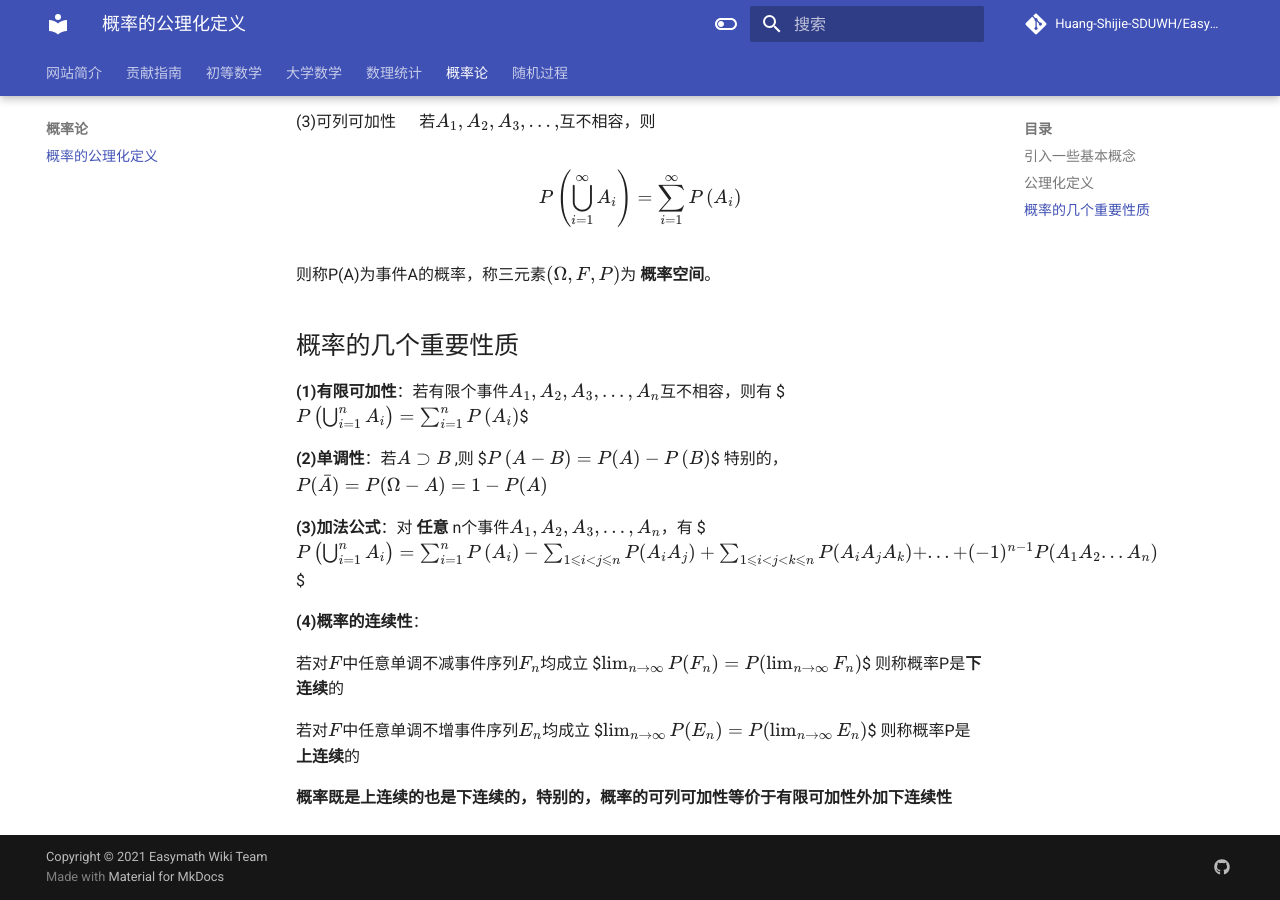
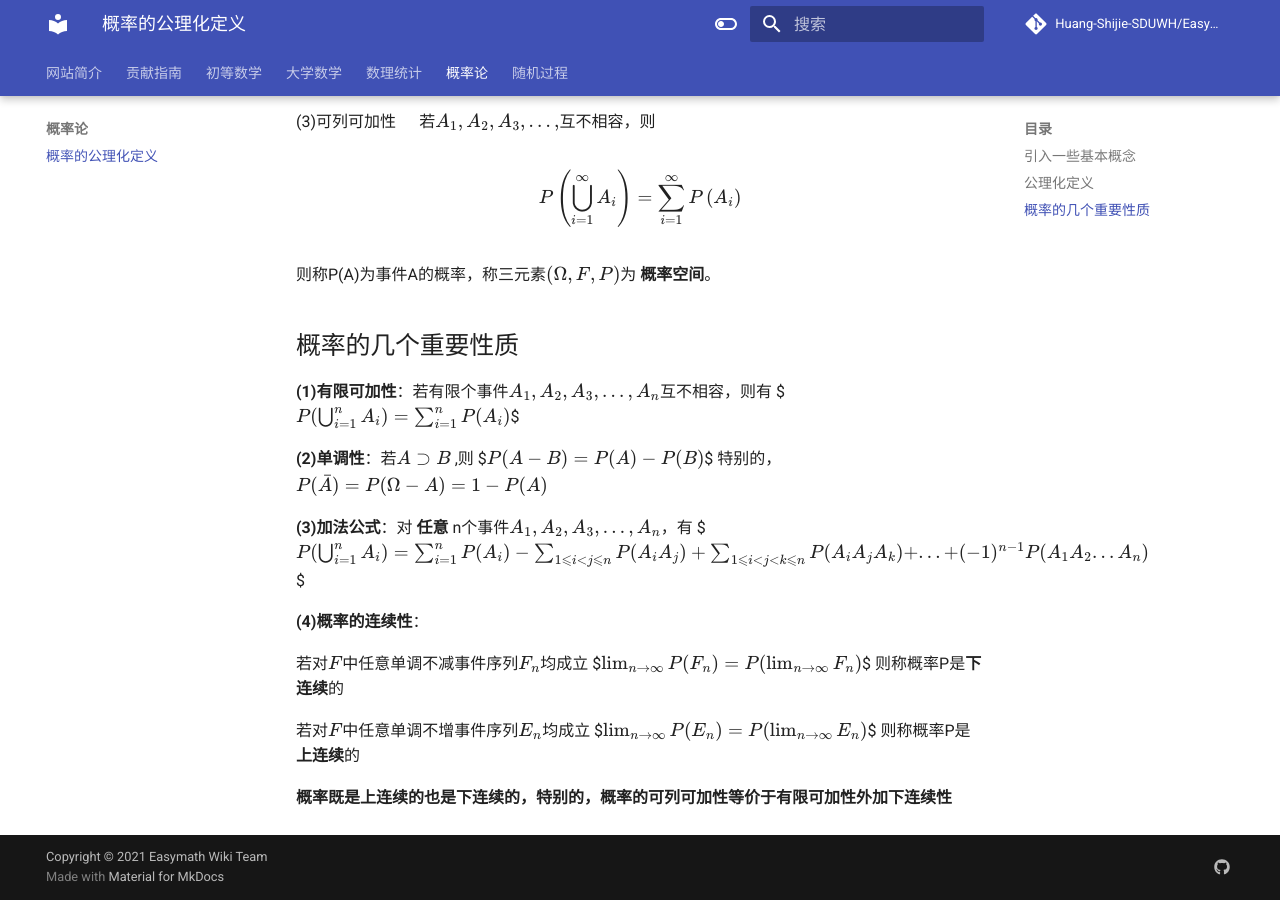
Before and after one commit to Easymath-wiki/Easymath-wiki, an MkDocs documentation site: the page built from docs/概率论/概率的公理化定义.md, in a window 1280 px wide and 900 px high, scrolled down 889 px. Built offline with MkDocs 1.6.1 and Material for MkDocs 9.7.7, drawn with Linux system fonts in a browser that asks for light colours; formulas are drawn with MathJax 3; comment, search, counter and statistics services are not loaded.

Commit message:
Update 概率的公理化定义.md

```diff
--- a/docs/概率论/概率的公理化定义.md
+++ b/docs/概率论/概率的公理化定义.md
@@ -34,14 +34,14 @@ $$P \left( \bigcup_{i=1}^{\infty}A_{i} \right)= \sum_{i=1}^{\infty}P \left (A_{i
 
 ## 概率的几个重要性质
 **(1)有限可加性**：若有限个事件$A_{1},A_{2},A_{3},...,A_{n}$互不相容，则有
-$$P \left( \bigcup_{i=1}^{n}A_{i} \right)= \sum_{i=1}^{n}P \left (A_{i} \right)$$
+$$P ( \bigcup_{i=1}^{n}A_{i} )= \sum_{i=1}^{n}P (A_{i})$$
 
 **(2)单调性**：若$A\supset B$ ,则
-$$P\left(A-B \right)=P(A)-P\left(B \right)$$
+$$P(A-B )=P(A)-P(B)$$
 特别的，$P(\bar{A})=P(\Omega-A)=1-P(A)$
 
 **(3)加法公式**：对 **任意** n个事件$A_{1},A_{2},A_{3},...,A_{n}$，有
-$$P \left( \bigcup_{i=1}^{n}A_{i} \right)= \sum_{i=1}^{n}P \left (A_{i} \right)-\sum_{1\leqslant i < j \leqslant n}P(A_{i}A_{j}) +\sum_{1\leqslant i < j < k \leqslant n}P(A_{i}A_{j}A_{k})+...+(-1)^{n-1}P(A_{1}A_{2}...A_{n})$$
+$$P ( \bigcup_{i=1}^{n}A_{i})= \sum_{i=1}^{n}P (A_{i})-\sum_{1\leqslant i < j \leqslant n}P(A_{i}A_{j}) +\sum_{1\leqslant i < j < k \leqslant n}P(A_{i}A_{j}A_{k})+...+(-1)^{n-1}P(A_{1}A_{2}...A_{n})$$
 
 **(4)概率的连续性**：
 
```
